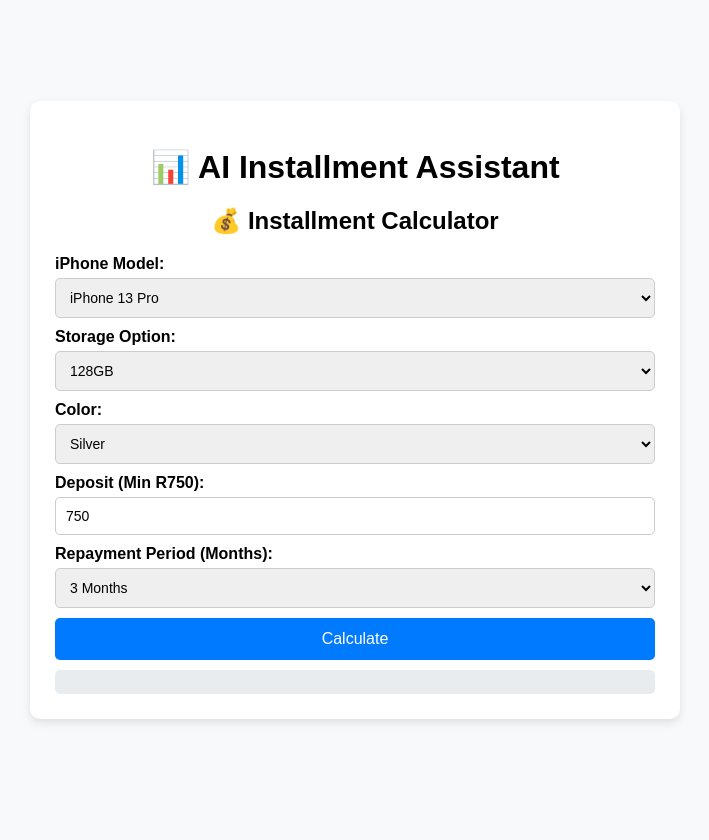
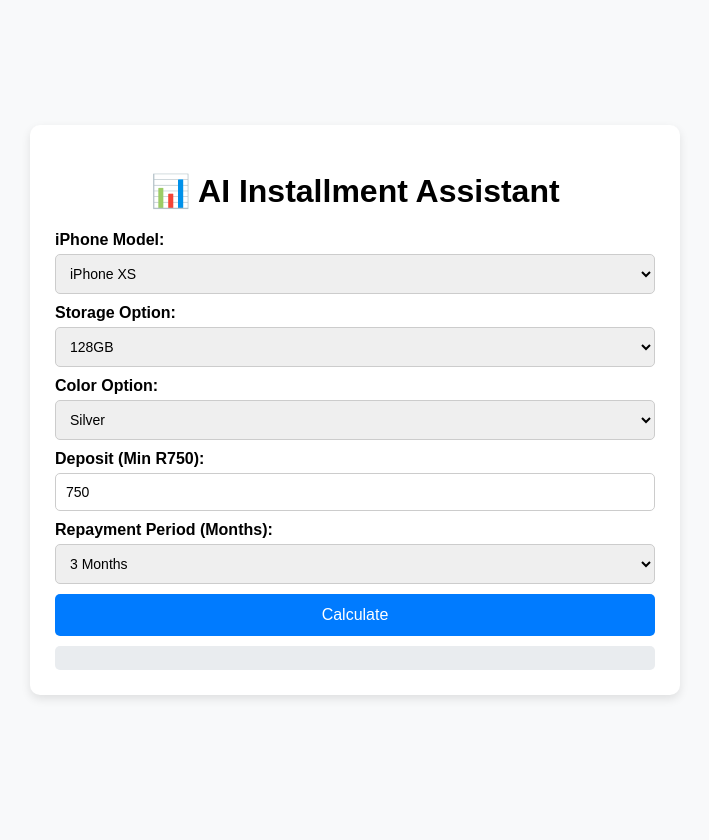
Before and after one commit to ABTECHSUPPLIES/Applications, a Flask app: page / in a window 1280 px wide. Shown: the whole page, without its empty margins (285-994 px from the left). Run offline with Flask 3, Linux system fonts and the light colour scheme.

Commit message:
Update index.html

```diff
--- a/templates/index.html
+++ b/templates/index.html
@@ -136,15 +136,14 @@
 <div class="container">
     <h1>📊 AI Installment Assistant</h1>
 
-    <!-- Step 1: Installment Calculator -->
-    <div id="step1">
-        <h2>💰 Installment Calculator</h2>
+ <!-- Dynamic iPhone Model Selection -->
     <label>iPhone Model:</label>
     <select id="model">
-            <option value="iPhone 13 Pro">iPhone 13 Pro</option>
-            <option value="iPhone 14 Pro">iPhone 14 Pro</option>
-            <option value="iPhone 16 Pro Max">iPhone 16 Pro Max</option>
+        {% for model in models %}
+            <option value="{{ model }}">{{ model }}</option>
+        {% endfor %}
     </select>
+
 
         <label>Storage Option:</label>
         <select id="storage">
@@ -153,11 +152,12 @@
             <option value="512GB">512GB</option>
         </select>
 
-        <label>Color:</label>
+    <!-- Dynamic Color Selection -->
+    <label>Color Option:</label>
     <select id="color">
-            <option value="Silver">Silver</option>
-            <option value="Gold">Gold</option>
-            <option value="Black">Black</option>
+        {% for color in colors %}
+            <option value="{{ color }}">{{ color }}</option>
+        {% endfor %}
     </select>
 
         <label>Deposit (Min R750):</label>
@@ -240,32 +240,47 @@
 </div>
 
 
-<script>function calculateInstallment() {
-    let model = document.getElementById("model").value;
-    let storage = document.getElementById("storage").value;
-    let color = document.getElementById("color").value;
-    let deposit = parseFloat(document.getElementById("deposit").value);
-    let months = parseInt(document.getElementById("months").value);
+<script>
+    function calculateInstallment() {
+        // Get user input values
+        var model = document.getElementById("model").value;
+        var storage = document.getElementById("storage").value;
+        var color = document.getElementById("color").value;
+        var deposit = parseFloat(document.getElementById("deposit").value);
+        var months = parseInt(document.getElementById("months").value);
 
+                // Prepare data for API request
+        var data = {
+            model: model,
+            storage: storage,
+            color: color,
+            deposit: deposit,
+            months: months
+        };
+
+        // Make API request to calculate installment
         fetch("/calculate_installment", {
             method: "POST",
-        headers: { "Content-Type": "application/json" },
-        body: JSON.stringify({ model, storage, color, deposit, months })
+            headers: {
+                "Content-Type": "application/json"
+            },
+            body: JSON.stringify(data)
         })
         .then(response => response.json())
-    .then(data => {
-        if (data.error) {
-            document.getElementById("installment_result").innerHTML = `<strong style="color: red;">❌ ${data.error}</strong>`;
+        .then(result => {
+            // Display the result
+            if (result.error) {
+                alert(result.error);
             } else {
-            document.getElementById("installment_result").innerHTML =
-                `<strong>Total Cost:</strong> R${data.total_payable}<br>
-                <strong>Monthly Payment:</strong> R${data.monthly_payment}<br>
-                <strong>Color:</strong> ${data.color}`;
-
-            document.getElementById("step1Continue").classList.remove("hidden"); // Ensure Continue button appears
+                document.getElementById("result").innerHTML = `
+                    <p><strong>Monthly Payment:</strong> R${result.monthly_payment}</p>
+                    <p><strong>Total Payable:</strong> R${result.total_payable}</p>
+                `;
             }
         })
-    .catch(error => console.error("Error:", error));
+        .catch(error => {
+            console.error("Error:", error);
+        });
     }
 
 function nextStep(currentStep) {
```
Lines whose indentation alone changed are shown as unchanged.
